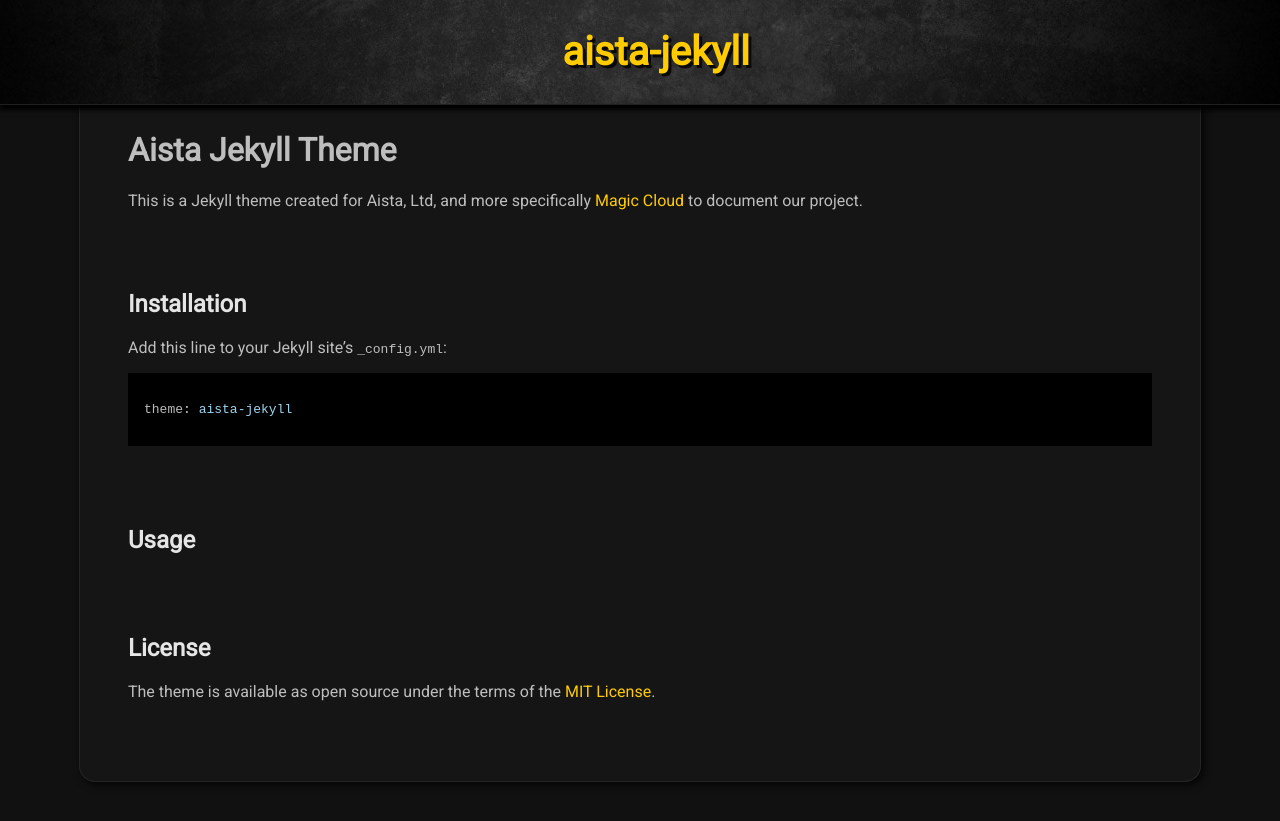
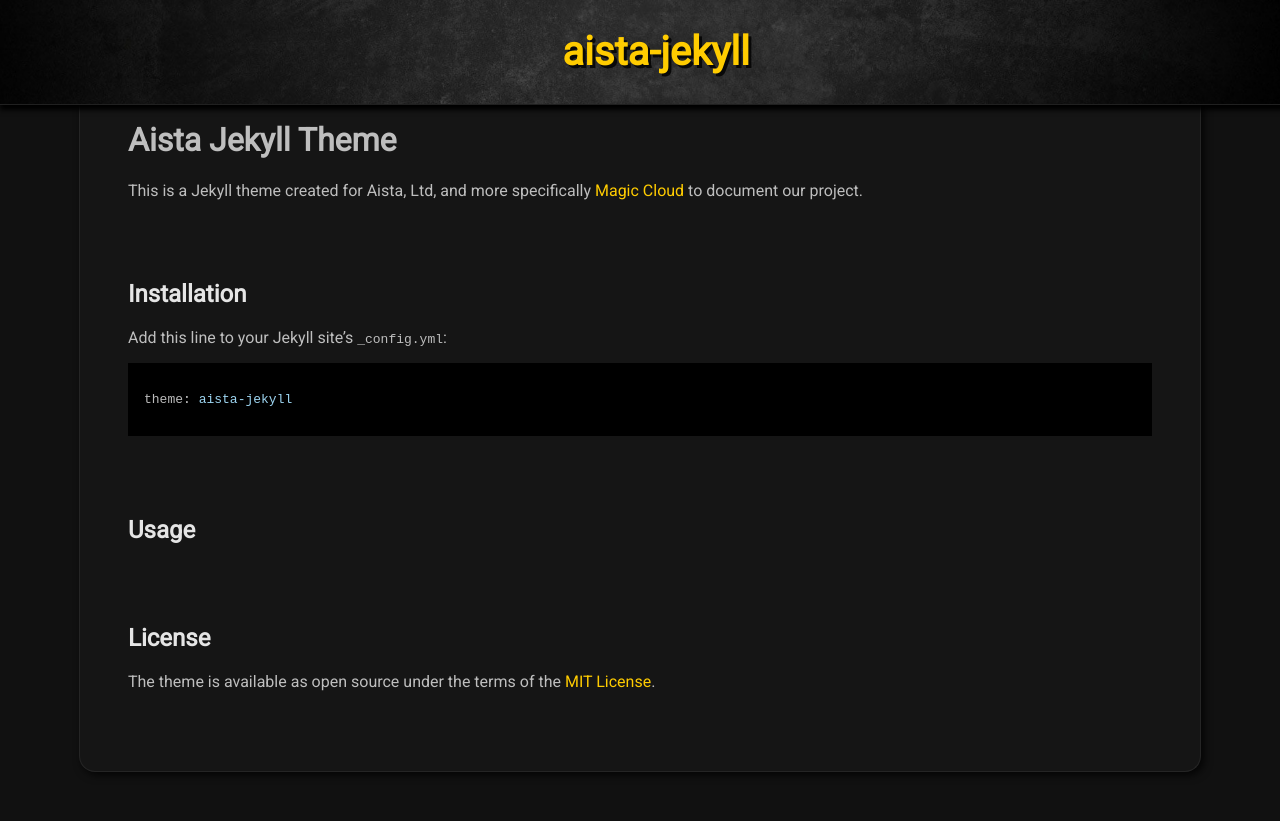
Before and after one commit to polterguy/aista-jekyll, a Jekyll site: the page built from README.md, in a window 1280 px wide. Shown: the top 821 px of the page. Built offline with Jekyll 4.4.1, drawn with Linux system fonts in a browser that asks for light colours; our own code applies the rules of GitHub Pages for plain Markdown files.

Commit message:
Update style.css

```diff
--- a/assets/style.css
+++ b/assets/style.css
@@ -47,7 +47,7 @@ h2, h3, h4, h5, h6 {
   margin-left: auto;
   margin-right: auto;
   background-color: #151515;
-  padding: 110px 3rem 3rem 3rem;
+  padding: 100px 3rem 3rem 3rem;
   margin-bottom: 3rem;
   border-radius: 0 0 1rem 1rem;
   border-right: solid 1px #252525;
```
